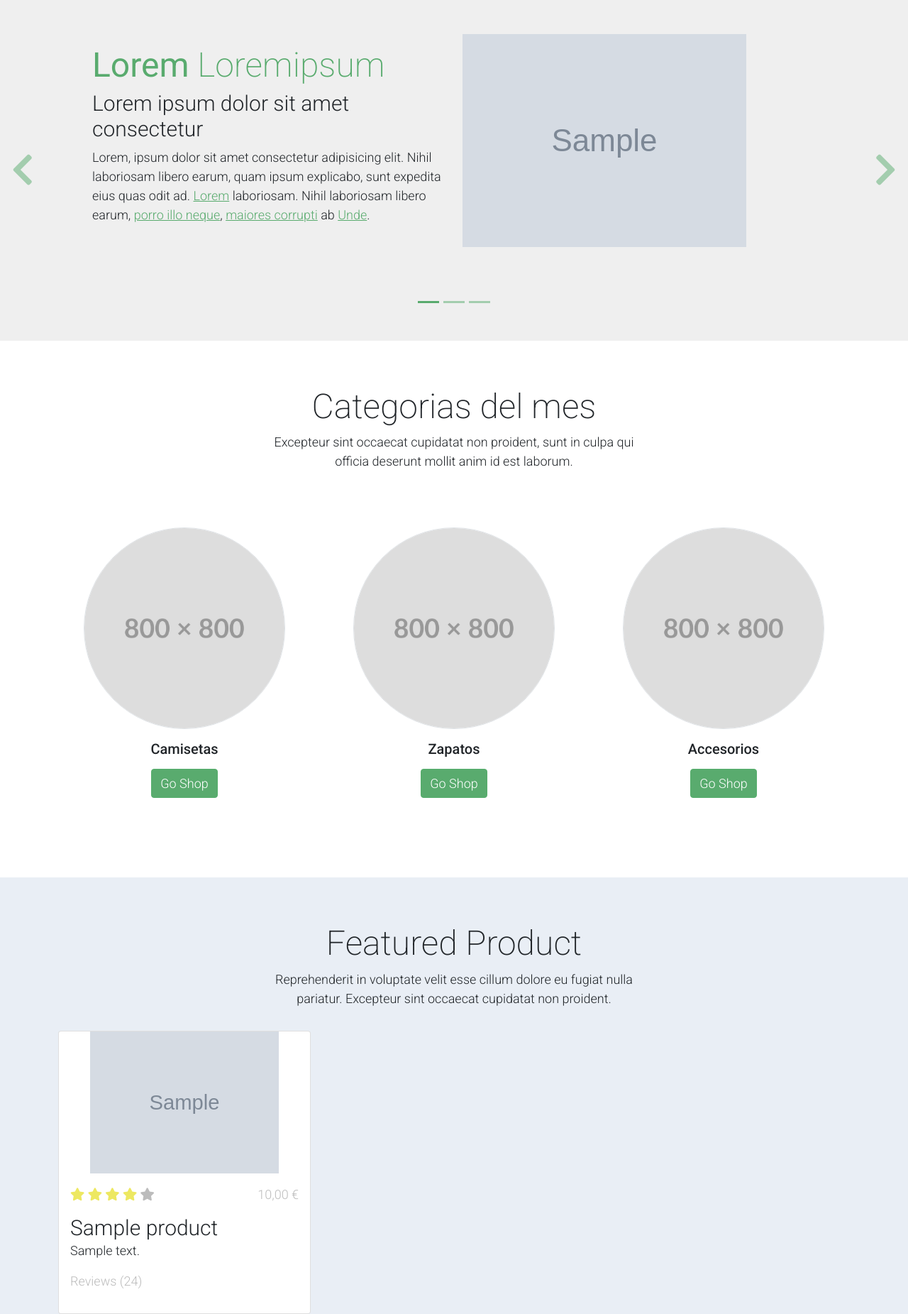
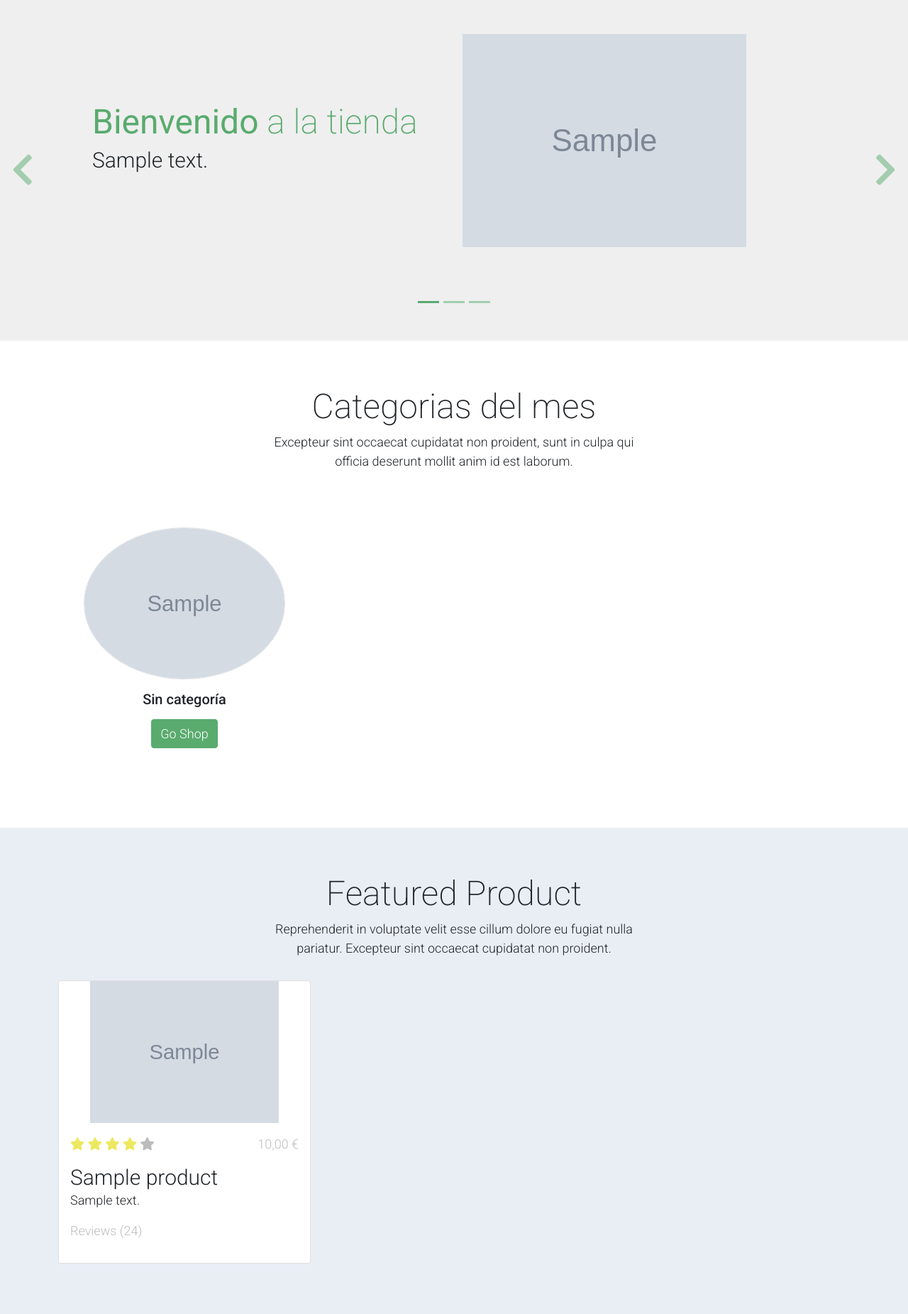
Before and after one commit to LanLop1/proyecto_final, a Django app: page /stores/1/index/ in a window 1280 px wide. Shown: the part 132-1983 px from the top of the page at 71% size. Run offline with Django 5.2, Linux system fonts and the light colour scheme; tables that the repository leaves empty hold one stand-in row (values such as "Sample post"); grey boxes marked "Sample" are stand-in pictures; parts of the project's set-up code (start-up, migrations or seed data) failed here and were passed over; some libraries are stand-ins or nearby versions.

Commit message:
categories in store done

```diff
--- a/django-starter/stores/templates/store_detail.html
+++ b/django-starter/stores/templates/store_detail.html
@@ -25,7 +25,7 @@
         Cerrar
     </button>
     <button class="bg-green-500 hover:bg-green-700 text-white font-bold py-2 px-4 rounded" >
-        <li><a href="{% url 'stores:store_index' store.id %}">Visitar web</a></li>
+        <li><a target="_blank" href="{% url 'stores:store_index' store.id %}">Visitar web</a></li>
     </button>
 
 </div>
--- a/django-starter/stores/templates/stores/about.html
+++ b/django-starter/stores/templates/stores/about.html
@@ -8,7 +8,7 @@
     <meta name="viewport" content="width=device-width, initial-scale=1">
 
     <link rel="apple-touch-icon" href="{% static 'assets/img/apple-icon.png' %}">
-    <link rel="shortcut icon" type="image/x-icon" href="{% static 'assets/img/favicon.ico' %}">
+    <link rel="shortcut icon" type="image/x-icon" href="{{store.logoImage.file.url}}">
 
     <link rel="stylesheet" href="{% static 'assets/css/bootstrap.min.css' %}">
     <link rel="stylesheet" href="{% static 'assets/css/templatemo.css' %}">
--- a/django-starter/stores/templates/stores/contact.html
+++ b/django-starter/stores/templates/stores/contact.html
@@ -8,7 +8,7 @@
     <meta name="viewport" content="width=device-width, initial-scale=1">
 
     <link rel="apple-touch-icon" href="{% static 'assets/img/apple-icon.png' %}">
-    <link rel="shortcut icon" type="image/x-icon" href="{% static 'assets/img/favicon.ico' %}">
+    <link rel="shortcut icon" type="image/x-icon" href="{{store.logoImage.file.url}}">
 
     <link rel="stylesheet" href="{% static 'assets/css/bootstrap.min.css' %}">
     <link rel="stylesheet" href="{% static 'assets/css/templatemo.css' %}">
--- a/django-starter/stores/templates/stores/index.html
+++ b/django-starter/stores/templates/stores/index.html
@@ -13,7 +13,7 @@
     <link
       rel="shortcut icon"
       type="image/x-icon"
-      href="{% static 'assets/img/favicon.ico' %}"
+      href="{{store.logoImage.file.url}}"
     />
 
     <link rel="stylesheet" href="{% static 'assets/css/bootstrap.min.css' %}" />
@@ -269,41 +269,8 @@ https://templatemo.com/tm-559-zay-shop
               </div>
               <div class="col-lg-6 mb-0 d-flex align-items-center">
                 <div class="text-align-left align-self-center">
-                  <h1 class="h1 text-success"><b>Lorem</b> Loremipsum</h1>
-                  <h3 class="h2">Lorem ipsum dolor sit amet consectetur</h3>
-                  <p>
-                    Lorem, ipsum dolor sit amet consectetur adipisicing elit.
-                    Nihil laboriosam libero earum, quam ipsum explicabo, sunt
-                    expedita eius quas odit ad.
-                    <a
-                      class="text-success"
-                      href="https://www.google.es/"
-                      target="_blank"
-                      >Lorem</a
-                    >
-                    laboriosam. Nihil laboriosam libero earum,
-                    <a
-                      class="text-success"
-                      href="https://www.google.es/"
-                      target="_blank"
-                      >porro illo neque</a
-                    >,
-                    <a
-                      rel="sponsored"
-                      class="text-success"
-                      href="https://www.google.es/"
-                      target="_blank"
-                      >maiores corrupti</a
-                    >
-                    ab
-                    <a
-                      rel="sponsored"
-                      class="text-success"
-                      href="https://www.google.es/"
-                      target="_blank"
-                      >Unde</a
-                    >.
-                  </p>
+                  <h1 class="h1 text-success"><b>Bienvenido</b> a la tienda</h1>
+                  <h3 class="h2">{{store.description}}</h3>
                 </div>
               </div>
             </div>
@@ -321,15 +288,8 @@ https://templatemo.com/tm-559-zay-shop
               </div>
               <div class="col-lg-6 mb-0 d-flex align-items-center">
                 <div class="text-align-left">
-                  <h1 class="h1">Lorem Ipsum</h1>
-                  <h3 class="h2">Ipsum dolor sit amet consectetur</h3>
-                  <p>
-                    Lorem ipsum dolor sit amet, consectetur adipisicing elit.
-                    Neque reprehenderit iure quis quas, officia pariatur
-                    mollitia fugiat eum enim nam odit doloremque dignissimos
-                    <strong>harum quia optio ipsum</strong>, iusto nemo
-                    veritatis.
-                  </p>
+                  <h1 class="h1 text-success"><b>Bienvenido</b> a la tienda</h1>
+                  <h3 class="h2">{{store.description}}</h3>
                 </div>
               </div>
             </div>
@@ -347,14 +307,8 @@ https://templatemo.com/tm-559-zay-shop
               </div>
               <div class="col-lg-6 mb-0 d-flex align-items-center">
                 <div class="text-align-left">
-                  <h1 class="h1">Repr in voluptate</h1>
-                  <h3 class="h2">Magnam eum officia</h3>
-                  <p>
-                    Lorem, ipsum dolor sit amet consectetur adipisicing elit.
-                    Laudantium nobis magnam eum officia necessitatibus nesciunt
-                    aliquam sequi numquam, commodi enim atque architecto in amet
-                    deserunt delectus facilis doloribus neque est.
-                  </p>
+                  <h1 class="h1 text-success"><b>Bienvenido</b> a la tienda</h1>
+                  <h3 class="h2">{{store.description}}</h3>
                 </div>
               </div>
             </div>
@@ -392,34 +346,18 @@ https://templatemo.com/tm-559-zay-shop
         </div>
       </div>
       <div class="row">
+        {% for code, name, image_url in categories %}
         <div class="col-12 col-md-4 p-5 mt-3">
-          <a href="#"
-            ><img
-              src="{% static 'assets/img/placeholder4.jpg' %}"
-              class="rounded-circle img-fluid border"
-          /></a>
-          <h5 class="text-center mt-3 mb-3">Camisetas</h5>
-          <p class="text-center"><a class="btn btn-success">Go Shop</a></p>
+            <a href="{% url 'stores:store_detail' store.id %}">
+                <img src="{{ image_url }}" class="rounded-circle img-fluid border" alt="{{ name }}" />
+            </a>
+            <h5 class="text-center mt-3 mb-3">{{ name }}</h5>
+            <p class="text-center">
+                <a href="{% url 'stores:store_detail' store.id %}" class="btn btn-success">Go Shop</a>
+            </p>
         </div>
-        <div class="col-12 col-md-4 p-5 mt-3">
-          <a href="#"
-            ><img
-              src="{% static 'assets/img/placeholder5.jpg' %}"
-              class="rounded-circle img-fluid border"
-          /></a>
-          <h2 class="h5 text-center mt-3 mb-3">Zapatos</h2>
-          <p class="text-center"><a class="btn btn-success">Go Shop</a></p>
-        </div>
-        <div class="col-12 col-md-4 p-5 mt-3">
-          <a href="#"
-            ><img
-              src="{% static 'assets/img/placeholder6.jpg' %}"
-              class="rounded-circle img-fluid border"
-          /></a>
-          <h2 class="h5 text-center mt-3 mb-3">Accesorios</h2>
-          <p class="text-center"><a class="btn btn-success">Go Shop</a></p>
-        </div>
-      </div>
+        {% endfor %}
+    </div>
     </section>
     <!-- End Categories of The Month -->
 
--- a/django-starter/stores/templates/stores/shop-single.html
+++ b/django-starter/stores/templates/stores/shop-single.html
@@ -8,7 +8,7 @@
     <meta name="viewport" content="width=device-width, initial-scale=1">
 
     <link rel="apple-touch-icon" href="assets/img/apple-icon.png">
-    <link rel="shortcut icon" type="image/x-icon" href="{% static 'assets/img/favicon.ico' %}">
+    <link rel="shortcut icon" type="image/x-icon" href="{{store.logoImage.file.url}}">
 
     <link rel="stylesheet" href="{% static 'assets/css/bootstrap.min.css' %}">
     <link rel="stylesheet" href="{% static 'assets/css/templatemo.css' %}">
--- a/django-starter/stores/templates/stores/shop.html
+++ b/django-starter/stores/templates/stores/shop.html
@@ -8,7 +8,7 @@
     <meta name="viewport" content="width=device-width, initial-scale=1">
 
     <link rel="apple-touch-icon" href="{% static 'assets/css/bootstrap.min.css' %}">
-    <link rel="shortcut icon" type="image/x-icon" href="{% static 'assets/img/favicon.ico' %}">
+    <link rel="shortcut icon" type="image/x-icon" href="{{store.logoImage.file.url}}">
 
     <link rel="stylesheet" href="{% static 'assets/css/bootstrap.min.css' %}">
     <link rel="stylesheet" href="{% static 'assets/css/templatemo.css' %}">
--- a/django-starter/stores/views.py
+++ b/django-starter/stores/views.py
@@ -72,13 +72,55 @@ def store_shop_view(request, id):
     return render(request, 'store_shop.html', {'store': store})
 
 def store_index(request, store_id):
-    print("store_id", store_id)
+    category_dict = {
+        'SIN': 'Sin categoría',
+        'LIB': 'Libros',
+        'TEC': 'Tecnología',
+        'JAR': 'Jardinería',
+        'ROP': 'Ropa',
+        'HOG': 'Hogar',
+        'ELE': 'Electrónicos',
+        'DEP': 'Deportes',
+        'JUG': 'Juguetes',
+        'ORD': 'Ordenadores y Accesorios',
+        'MOV': 'Móviles y Accesorios',
+        'COS': 'Cosmética y Belleza',
+        'SAL': 'Salud y Cuidado Personal',
+        'ALM': 'Alimentos y Bebidas',
+        'BEB': 'Bebés y Niños',
+        'AUT': 'Automóviles y Motocicletas',
+        'MUS': 'Música e Instrumentos Musicales',
+        'VID': 'Videojuegos',
+        'PEL': 'Películas y Series',
+        'MAS': 'Mascotas y Animales',
+        'OFI': 'Oficina y Papelería',
+        'HERR': 'Herramientas y Mejoras del Hogar',
+        'CAL': 'Calzado',
+        'REC': 'Recreación al Aire Libre',
+        'JOY': 'Joyas y Relojes',
+        'VIA': 'Viajes y Equipaje',
+        'ART': 'Arte y Manualidades',
+        'JUE': 'Juegos de Mesa y Puzzles'
+    }
+
     store = get_object_or_404(Store, id=store_id)
-
     products = Product.objects.filter(store=store).order_by('price')  # Ascendente (menor a mayor)
 
     # Obtener las categorías únicas para los productos de esta tienda
-    categories = Product.objects.filter(store=store).values_list('category', flat=True).distinct()
+    category_codes = Product.objects.filter(store=store).values_list('category', flat=True).distinct()
+
+    # Crear un diccionario para las categorías con la imagen del primer producto
+    category_images = {}
+    for code in category_codes:
+        first_product = Product.objects.filter(store=store, category=code).first()
+        if first_product and first_product.image:
+            # Usa `first_product.image.file.url` si el campo de imagen se llama `file`
+            category_images[code] = first_product.image.file.url
+        else:
+            category_images[code] = '/static/assets/img/placeholder4.jpg'
+
+    # Convertir códigos de categoría a nombres completos
+    categories = [(code, category_dict.get(code, 'Desconocido'), category_images.get(code, '/static/assets/img/placeholder4.jpg')) for code in category_codes]
 
     user = store.owner
     try:
```
Also changed, not shown: django-starter/media/images/silla.jpg (added).
